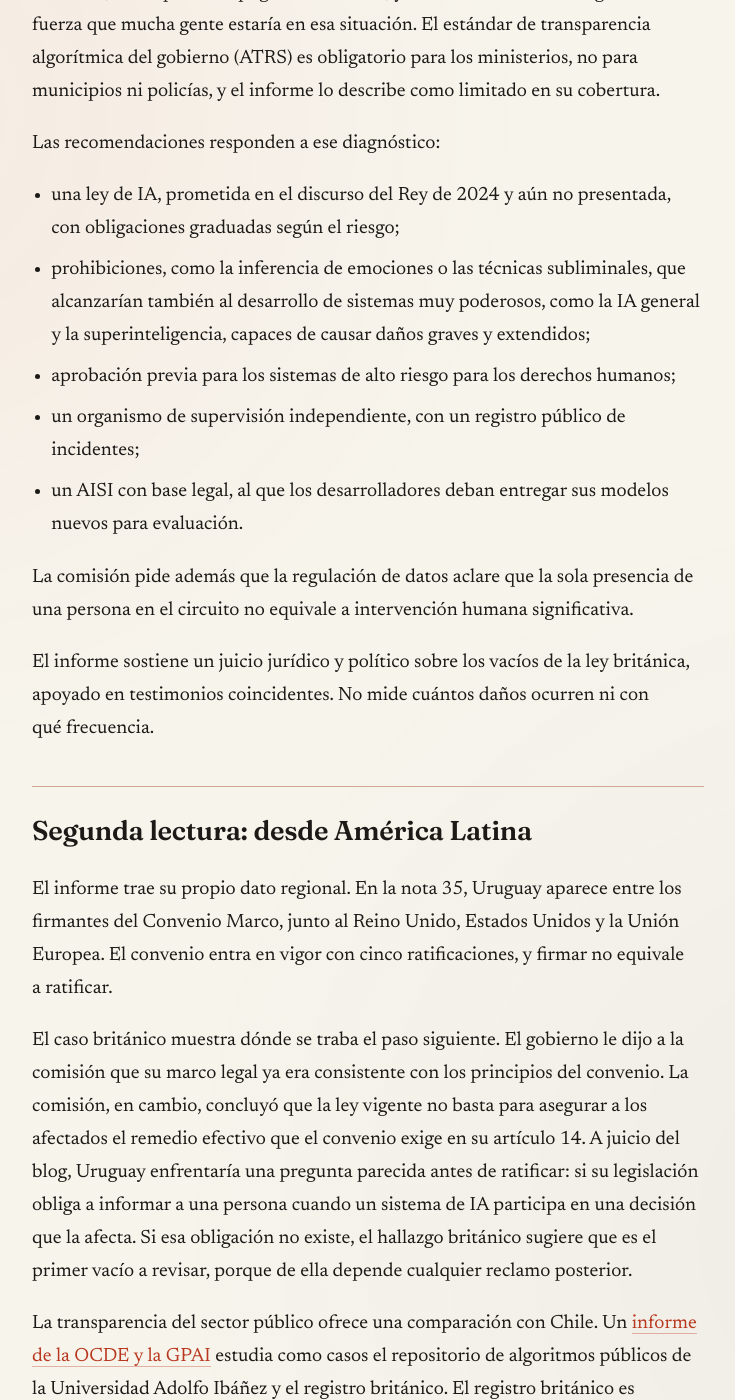
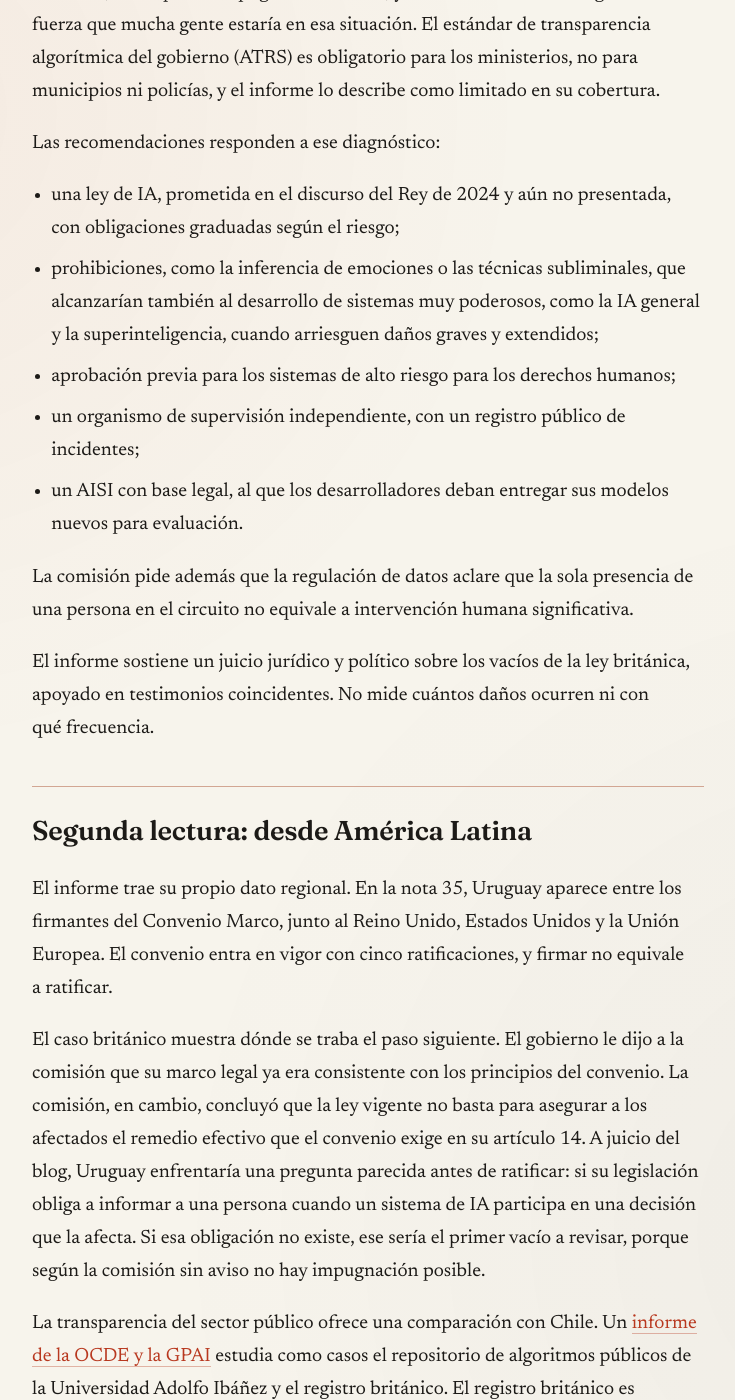
Before and after one commit to jaguridi/doble-click-blog, a Jekyll site: the page built from _lecturas/derechos-humanos-regulacion-ia-reino-unido.md, in a window 1280 px wide and 1400 px high, scrolled down 2014 px. Shown: the whole window, without its empty margins (272-1007 px from the left). Built offline with Jekyll 4.4.1, drawn with Linux system fonts in a browser that asks for light colours; some of the changed text lies outside the part shown.

Commit message:
Revisión Doble Lectura #26: certeza en Segunda lectura y prohibiciones
Co-Authored-By: Claude Opus 5.5 <noreply@anthropic.com>
Claude-Session: https://claude.ai/code/session_01YKkK6ra5GnnB9u24oUi6tb

```diff
--- a/_lecturas/derechos-humanos-regulacion-ia-reino-unido.md
+++ b/_lecturas/derechos-humanos-regulacion-ia-reino-unido.md
@@ -32,7 +32,7 @@ Le siguen dos vacíos concretos. Antes del lanzamiento, salvo casos muy limitado
 Las recomendaciones responden a ese diagnóstico:
 
 - una ley de IA, prometida en el discurso del Rey de 2024 y aún no presentada, con obligaciones graduadas según el riesgo;
-- prohibiciones, como la inferencia de emociones o las técnicas subliminales, que alcanzarían también al desarrollo de sistemas muy poderosos, como la IA general y la superinteligencia, capaces de causar daños graves y extendidos;
+- prohibiciones, como la inferencia de emociones o las técnicas subliminales, que alcanzarían también al desarrollo de sistemas muy poderosos, como la IA general y la superinteligencia, cuando arriesguen daños graves y extendidos;
 - aprobación previa para los sistemas de alto riesgo para los derechos humanos;
 - un organismo de supervisión independiente, con un registro público de incidentes;
 - un AISI con base legal, al que los desarrolladores deban entregar sus modelos nuevos para evaluación.
@@ -45,7 +45,7 @@ El informe sostiene un juicio jurídico y político sobre los vacíos de la ley
 
 El informe trae su propio dato regional. En la nota 35, Uruguay aparece entre los firmantes del Convenio Marco, junto al Reino Unido, Estados Unidos y la Unión Europea. El convenio entra en vigor con cinco ratificaciones, y firmar no equivale a ratificar.
 
-El caso británico muestra dónde se traba el paso siguiente. El gobierno le dijo a la comisión que su marco legal ya era consistente con los principios del convenio. La comisión, en cambio, concluyó que la ley vigente no basta para asegurar a los afectados el remedio efectivo que el convenio exige en su artículo 14. A juicio del blog, Uruguay enfrentaría una pregunta parecida antes de ratificar: si su legislación obliga a informar a una persona cuando un sistema de IA participa en una decisión que la afecta. Si esa obligación no existe, el hallazgo británico sugiere que es el primer vacío a revisar, porque de ella depende cualquier reclamo posterior.
+El caso británico muestra dónde se traba el paso siguiente. El gobierno le dijo a la comisión que su marco legal ya era consistente con los principios del convenio. La comisión, en cambio, concluyó que la ley vigente no basta para asegurar a los afectados el remedio efectivo que el convenio exige en su artículo 14. A juicio del blog, Uruguay enfrentaría una pregunta parecida antes de ratificar: si su legislación obliga a informar a una persona cuando un sistema de IA participa en una decisión que la afecta. Si esa obligación no existe, ese sería el primer vacío a revisar, porque según la comisión sin aviso no hay impugnación posible.
 
 La transparencia del sector público ofrece una comparación con Chile. Un [informe de la OCDE y la GPAI](https://wp.oecd.ai/app/uploads/2024/12/15-Algorithmic-Transparency-in-the-Public-Sector-Case-studies-of-repositories-of-public-algorithms-in-Chile-the-EU-and-the-UK.pdf) estudia como casos el repositorio de algoritmos públicos de la Universidad Adolfo Ibáñez y el registro británico. El registro británico es obligatorio para los ministerios, y aun así la comisión lo encuentra limitado: deja fuera a municipios y policías, y un testigo afirmó que no todo uso algorítmico figura en él. Un repositorio académico depende de lo que informan las instituciones o de lo que encuentran sus investigadores. Lo que habría que medir en Chile es qué parte de los algoritmos usados por municipios y policías aparece en ese repositorio, contrastada con un levantamiento directo en una muestra de esas instituciones.
 
@@ -59,3 +59,5 @@ Para un país firmante, el diagnóstico británico sirve como lista de control a
 - Propiedad intelectual y justicia quedaron fuera del foco.
 - Transparencia: el informe menciona a Anthropic, la empresa que desarrolla Claude, el modelo que escribe esta sección.
 - Alcance: un mapa de vacíos de la ley británica, útil como guía de preguntas, no como medición de daños.
+
+<small>**Revisado el 12 de octubre de 2026.** La Segunda lectura ya no atribuye al informe la prioridad del deber de aviso, que es lectura del blog, y las prohibiciones se refieren a sistemas que arriesgan daños graves, como dice el informe.</small>
```
